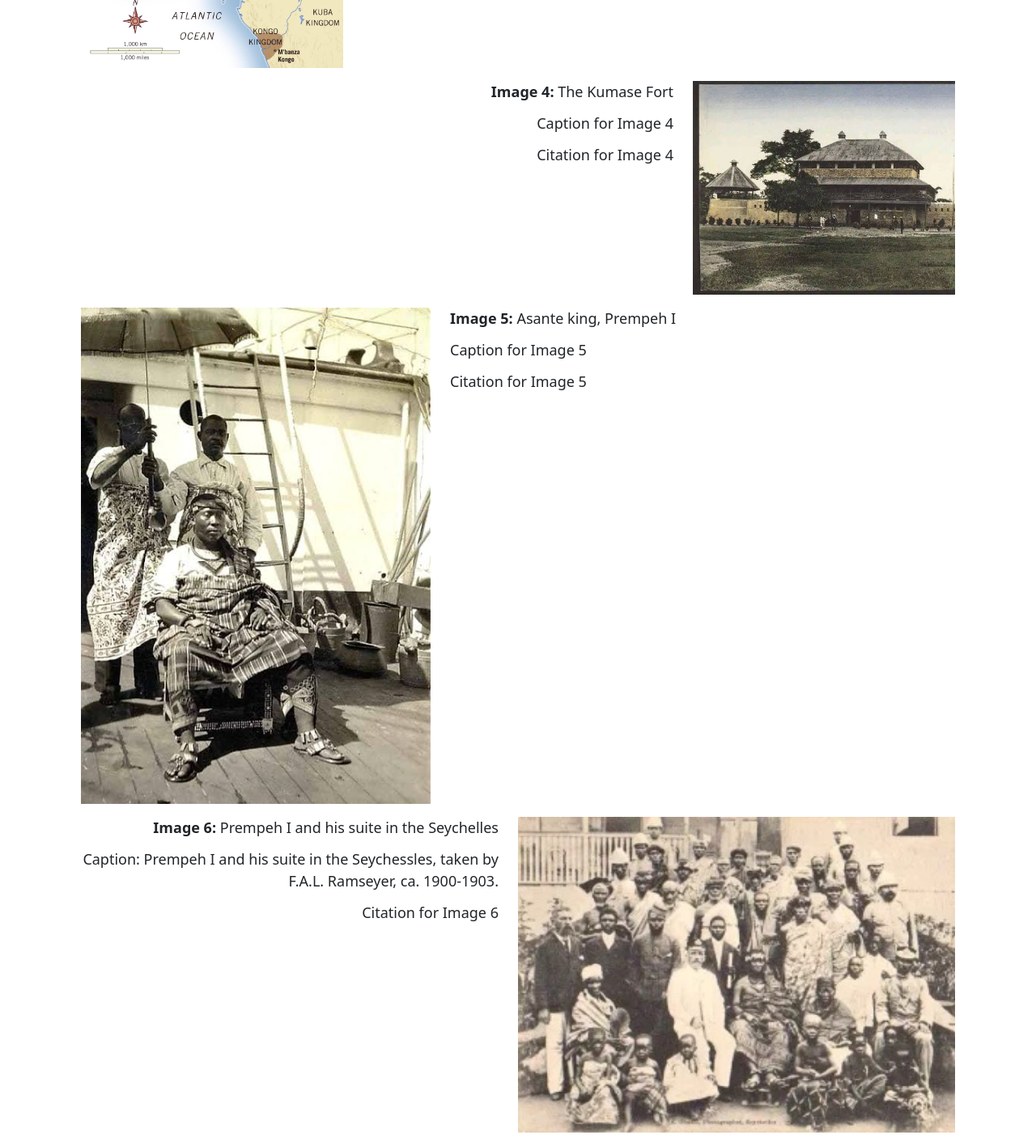
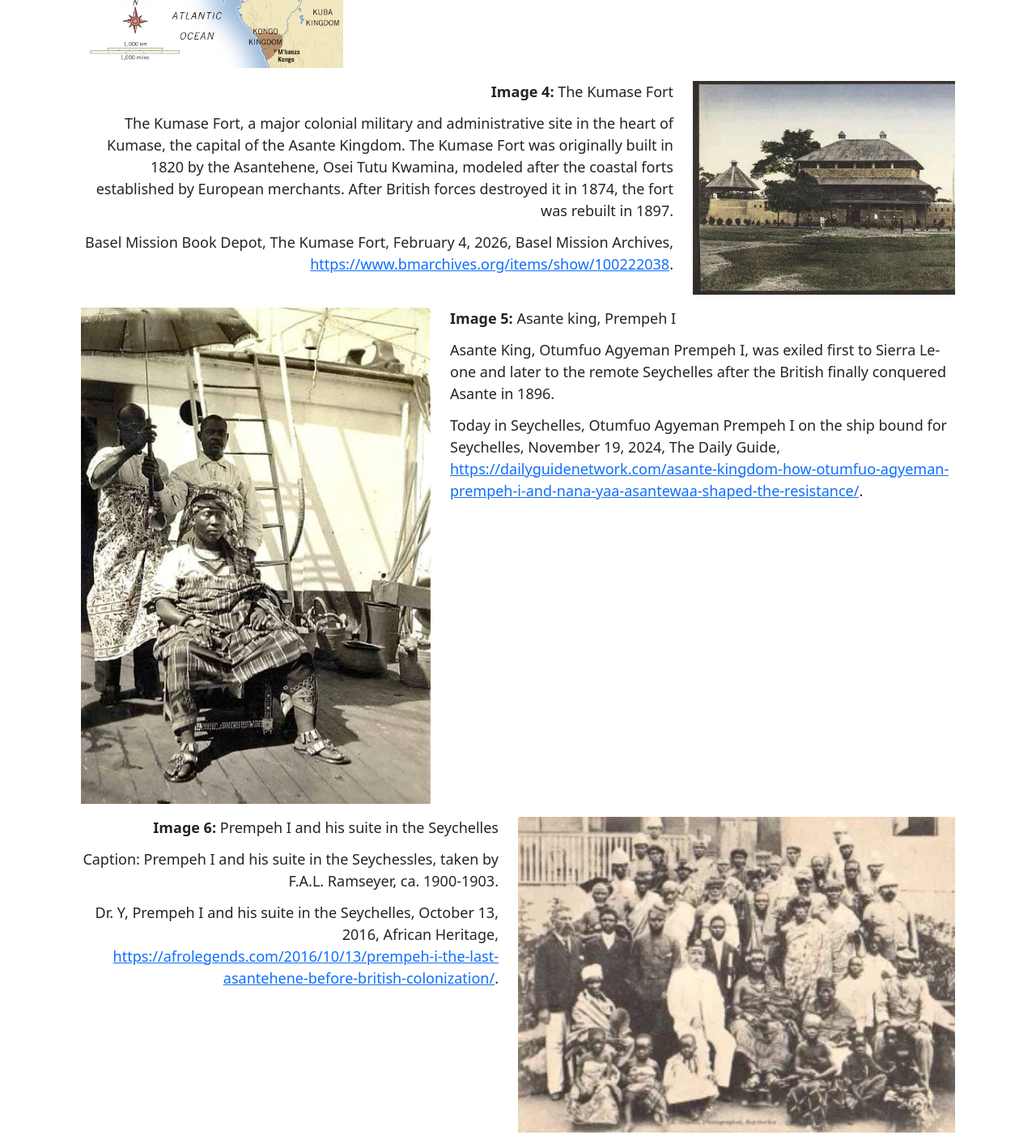
Before and after one commit to WAHPodcast/WAHPodcast, a plain HTML site: page supportingMaterials/S1E2supportingMaterials.html in a window 1280 px wide. Shown: the part 5440-6842 px from the top of the page at 81% size. Drawn offline with nearby package versions, Linux system fonts and the light colour scheme.

Commit message:
Image citations & captions
Updated image citations and captions for episodes 1 and 2

```diff
--- a/supportingMaterials/S1E2supportingMaterials.html
+++ b/supportingMaterials/S1E2supportingMaterials.html
@@ -136,8 +136,8 @@
 <div class="image-profile">
     <div class="image-profile-text" style="text-align: right;">
         <p class="my-text"><b>Image 4:</b> The Kumase Fort</p>
-        <p class="my-text">Caption for Image 4</p>
-        <p class="my-text">Citation for Image 4</p>
+        <p class="my-text">The Kumase Fort, a major colonial military and administrative site in the heart of Kumase, the capital of the Asante Kingdom. The Kumase Fort was originally built in 1820 by the Asantehene, Osei Tutu Kwamina, modeled after the coastal forts established by European merchants. After British forces destroyed it in 1874, the fort was rebuilt in 1897. </p>
+        <p class="my-text">Basel Mission Book Depot, The Kumase Fort, February 4, 2026, Basel Mission Archives, <a href="https://www.bmarchives.org/items/show/100222038">https://www.bmarchives.org/items/show/100222038</a>.</p>
     </div>
         <img src="../images/KumaseFort.jpeg" alt="Exterior of a building with walls and a turret" class="img-fluid d-block mx-auto" style="width: 30%;">
 </div>
@@ -146,8 +146,8 @@
     <img src="../images/PrempehI.jpeg" alt="Three men outside. One, at center, is seated with two others behind, one of whom is holding an umbrella" class="img-fluid d-block mx-auto" style="width: 40%;">
     <div class="image-profile-text">
         <p class="my-text"><b>Image 5:</b> Asante king, Prempeh I</p>
-        <p class="my-text">Caption for Image 5</p>
-        <p class="my-text">Citation for Image 5</p>
+        <p class="my-text">Asante King, Otumfuo Agyeman Prempeh I, was exiled first to Sierra Le­one and later to the remote Sey­chelles after the British finally conquered Asante in 1896. </p>
+        <p class="my-text">Today in Seychelles, Otumfuo Agyeman Prempeh I on the ship bound for Seychelles, November 19, 2024, The Daily Guide, <a href="https://dailyguidenetwork.com/asante-kingdom-how-otumfuo-agyeman-prempeh-i-and-nana-yaa-asantewaa-shaped-the-resistance/">https://dailyguidenetwork.com/asante-kingdom-how-otumfuo-agyeman-prempeh-i-and-nana-yaa-asantewaa-shaped-the-resistance/</a>.</p>
     </div>
 </div>
 
@@ -155,7 +155,7 @@
     <div class="image-profile-text" style="text-align:right">
         <p class="my-text"><b>Image 6:</b> Prempeh I and his suite in the Seychelles</p>
         <p class="my-text">Caption: Prempeh I and his suite in the Seychessles, taken by F.A.L. Ramseyer, ca. 1900-1903.</p>
-        <p class="my-text">Citation for Image 6</p>
+        <p class="my-text">Dr. Y, Prempeh I and his suite in the Seychelles, October 13, 2016, African Heritage, <a href="https://afrolegends.com/2016/10/13/prempeh-i-the-last-asantehene-before-british-colonization/">https://afrolegends.com/2016/10/13/prempeh-i-the-last-asantehene-before-british-colonization/</a>.</p>
     </div>
     <img src="../images/PrempehISeychelles.jpeg" alt="a group of people on the stairs in front of a building, posed" class="img-fluid d-block mx-auto" style="width: 50%;">
 </div>
```
Also changed, not shown: supportingMaterials/S1E1supportingMaterials.html (+8 -8 lines).
